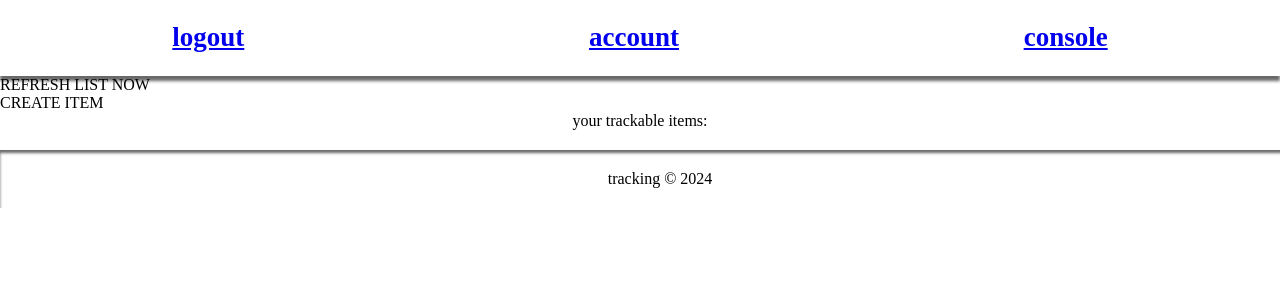
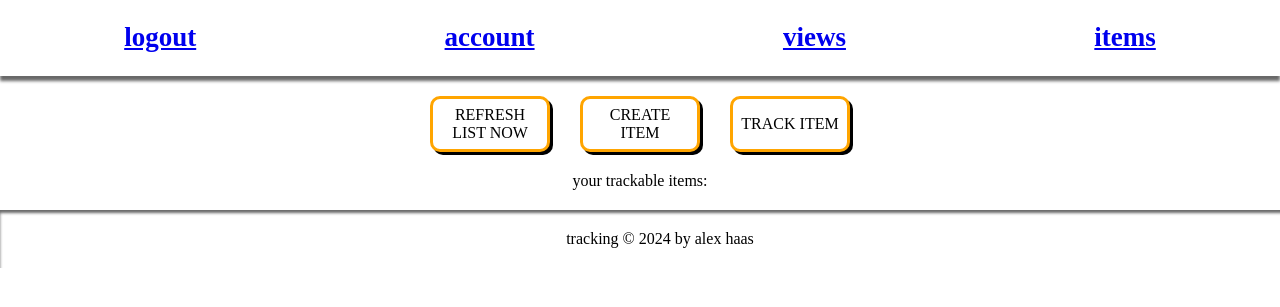
Before and after one commit to maimedlord/tracking, a Flask app: page /items_manage in a window 1280 px wide. Shown: the top 307 px of the page. Run offline with Flask 2, Linux system fonts and the light colour scheme; the visitor is signed in with stand-in values (Sample User, id 1); data that the repository does not hold is empty.

Commit message:
bypassing console to items_manage working on create item in items_manage

```diff
--- a/app.py
+++ b/app.py
@@ -213,7 +213,7 @@ def login():
         if not is_safe_url(next):
             return abort(400)
         #return redirect(url_for('account'))
-        return redirect('/console')
+        return redirect('/items_manage')
     return render_template('login.html')
 
 
--- a/static/css/base.css
+++ b/static/css/base.css
@@ -25,6 +25,9 @@ body {
     padding: 0px 0px 0px 0px;
     margin: 0px 0px 0px 0px;
 }
+.box_shadow_lr {
+    box-shadow: 3px 3px 0px black;
+}
 .box_shadow_top_bottom {
     box-shadow: inset 0px 3px 3px dimgray, 0px 5px 3px dimgray;
 }
--- a/static/css/console.css
+++ b/static/css/console.css
@@ -48,7 +48,7 @@
     justify-content: flex-end;
     width: 100%;
 }
-#submit_create_item {
+#button_create_item_submit {
     background-color: deepskyblue;
     font-size: larger;
     font-weight: bold;
--- a/static/css/items_manage.css
+++ b/static/css/items_manage.css
@@ -1,19 +1,59 @@
 #api_response {
+    align-items: center;
     background-color: chartreuse;
     color: red;
     display: none;
+    /*display: flex;*/
+    flex-direction: row;
     font-size: x-large;
+    font-weight: bold;
+    justify-content: center;
     width: 100%;
 }
+#button_create_item {
+
+}
+#button_create_item_submit {
+    background-color: deepskyblue;
+    border: orange solid 2px;
+    border-radius: 5px;
+    font-size: larger;
+    font-weight: bold;
+    padding: 5px;
+}
+#button_refresh_list {
+
+}
+#button_track_item {
+
+}
 #create_item_input {
-    background-color: chartreuse;
+    align-items: center;
+    background-color: white;
     display: none;
-    width: 100%;
+    flex-direction: column;
+    /*gap: 10px;*/
+    justify-content: center;
+    padding-top: 20px;
+    margin-top: 20px;
+    text-align: center;
 }
-#item_create {
-    background-color: aqua;
-    width: 100%;
+input {
+    text-align: center;
 }
+.item_buttons {
+    align-items: center;
+    background-color: white;
+    border: orange solid 3px;
+    border-radius: 10px;
+    display: flex;
+    flex-direction: row;
+    justify-content: center;
+    padding: 7px;
+    text-align: center;
+    width: 100px;
+}
+#item_create {}
 .item_div {
     background-color: antiquewhite;
     padding: 5px 5px 5px 5px;
@@ -28,14 +68,27 @@
     justify-content: center;
     width: 100%;
 }
-#submit_create_item {
-    background-color: deepskyblue;
-    font-size: larger;
-    font-weight: bold;
+#nav_items {
+    display: flex;
+    flex-direction: row;
+    flex-wrap: wrap;
+    justify-content: center;
+    gap: 30px;
+    margin-top: 20px;
 }
 .titles {
     display: flex;
     flex-direction: column;
+    margin-top: 20px;
     text-align: center;
     width: 100%;
 }
+#track_item_input {
+    align-items: center;
+    background-color: cornflowerblue;
+    display: none;
+    flex-direction: column;
+    gap: 10px;
+    justify-content: center;
+    margin-top: 20px;
+}
--- a/static/css/views_manage.css
+++ b/static/css/views_manage.css
@@ -1,5 +1,6 @@
 body {
-    background-image: linear-gradient(180deg, grey, white, lightgray, grey);
+    background-color: ghostwhite;
+    /*background-image: linear-gradient(180deg, cornflowerblue, white, lightgray, greenyellow);*/
 }
 .button_view_delete {
     background-color: red;
--- a/static/scripts/console.js
+++ b/static/scripts/console.js
@@ -45,7 +45,7 @@ document.getElementById('create_view_button').onclick=function (){
     }
 }
 // submit_create_item
-document.getElementById('submit_create_item').onclick=function (){
+document.getElementById('button_create_item_submit').onclick=function (){
     let item_color = document.getElementById('color').value;
     let item_keywords = document.getElementById('keywords').value;
     let item_name = document.getElementById('name').value;
--- a/static/scripts/items_manage.js
+++ b/static/scripts/items_manage.js
@@ -1,3 +1,11 @@
+let button_create_item = document.getElementById('button_create_item');
+let button_create_item_submit = document.getElementById('button_create_item_submit');
+let button_refresh_list = document.getElementById('button_refresh_list');
+let button_track_item = document.getElementById('button_track_item');
+let create_item_input = document.getElementById('create_item_input');
+let track_item_input = document.getElementById('track_item_input');
+const sleep = (delay) => new Promise((resolve) => setTimeout(resolve, delay))
+
 // refresh item list
 function refresh_item_list() {
     item_list = document.getElementById('item_list');
@@ -54,7 +62,7 @@ function refresh_item_list() {
 
 // create_item_button
 create_item_on = false;
-document.getElementById('create_item_button').onclick=function (){
+document.getElementById('button_create_item').onclick=function (){
     if (!create_item_on) {
         document.getElementById('create_item_input').style.display = 'flex';
         create_item_on = true;
@@ -65,7 +73,58 @@ document.getElementById('create_item_button').onclick=function (){
     }
 }
 // submit_create_item
-document.getElementById('submit_create_item').onclick=function (){
+// document.getElementById('button_create_item_submit').onclick=function (){
+//     let item_name = document.getElementById('name').value;
+//     let item_keywords = document.getElementById('keywords').value;
+//     let item_color = document.getElementById('color').value;
+//     console.log(item_color);
+//     const api_url = 'http://127.0.0.1:5000/item_create/' + JSON.stringify({
+//         // cannot include '#' as it messes with python decoder
+//         'color': item_color.substr(1, item_color.length),
+//         'keywords': item_keywords,
+//         'name': item_name
+//     });
+//     // NEED validate input
+//     // const request_options = {
+//     //     method: 'POST',
+//     //     body: {
+//     //         'name': item_name,
+//     //         'keywords': item_keywords
+//     //     }
+//     // };
+//
+//     fetch(api_url, {method: 'POST'})
+//         .then(response => {
+//             if (!response.ok) {
+//                 throw new Error('Network response was not ok');
+//             }
+//             return response.text();
+//         })
+//         .then(data => {
+//             //responseMessage.textContent = data;
+//             div_api_response = document.getElementById('api_response');
+//             api_response.textContent = data;
+//             api_response.style.display = 'flex';
+//             refresh_item_list();
+//         })
+//         .catch(error => {
+//             console.error('Error:', error);
+//         });
+// }
+
+/*
+    onclicks
+ */
+button_create_item.onclick=async () => {
+    button_create_item.style.boxShadow = 'inset 3px 3px 0px black';
+    track_item_input.style.display = 'none';
+    create_item_input.style.display = 'flex';
+    await sleep(1000);
+    button_create_item.style.boxShadow = '3px 3px 0px black';
+}
+button_create_item_submit.onclick=async () => {
+    button_create_item_submit.style.boxShadow = 'inset 3px 3px 0px black';
+
     let item_name = document.getElementById('name').value;
     let item_keywords = document.getElementById('keywords').value;
     let item_color = document.getElementById('color').value;
@@ -102,11 +161,27 @@ document.getElementById('submit_create_item').onclick=function (){
         .catch(error => {
             console.error('Error:', error);
         });
+
+    await sleep(1000);
+    button_create_item_submit.style.boxShadow = '3px 3px 0px black';
+}
+button_refresh_list.onclick=async () => {
+    button_refresh_list.style.boxShadow = 'inset 3px 3px 0px black';
+    refresh_item_list();
+    await sleep(1000);
+    button_refresh_list.style.boxShadow = '3px 3px 0px black';
+}
+button_track_item.onclick=async () => {
+    button_track_item.style.boxShadow = 'inset 3px 3px 0px black';
+    create_item_input.style.display = 'none';
+    track_item_input.style.display = 'flex';
+    await sleep(1000);
+    button_track_item.style.boxShadow = '3px 3px 0px black';
 }
 
-document.getElementById('r_dev').onclick=function (){
-    refresh_item_list();
-}
+/*
+    onload
+ */
 
 window.onload=function () {
     refresh_item_list();
--- a/templates/base.html
+++ b/templates/base.html
@@ -21,20 +21,23 @@
             </div>
         {% else %}
             <div>
-             <a href="{{ url_for('logout') }}"><h2>logout</h2></a>
+                <a href="{{ url_for('logout') }}"><h2>logout</h2></a>
             </div>
             <div>
-                 <a href="{{ url_for('account') }}"><h2>account</h2></a>
+                <a href="{{ url_for('account') }}"><h2>account</h2></a>
             </div>
             <div>
-                 <a href="{{ url_for('console') }}"><h2>console</h2></a>
+                <a href="{{ url_for('views_manage') }}"><h2>views</h2></a>
+            </div>
+            <div>
+                <a href="{{ url_for('items_manage') }}"><h2>items</h2></a>
             </div>
         {% endif %}
     </div>
     {% block body %}
     {% endblock %}
     <div id="base_footer">
-        <div>tracking © 2024</div>
+        <div>tracking © 2024 by alex haas</div>
     </div>
     {% block javascript_footer %}
     {% endblock %}
--- a/templates/console.html
+++ b/templates/console.html
@@ -35,7 +35,7 @@
                         color: <input autocomplete="off" id="color" name="color" required type="color">
                     </label>
                     <br>
-                    <div id="submit_create_item">create item</div>
+                    <div id="button_create_item_submit">create item</div>
                 </form>
                 <br>
                 <div id="api_response"></div>
--- a/templates/items_manage.html
+++ b/templates/items_manage.html
@@ -7,31 +7,39 @@
 {% endblock %}
 {% block body %}
     {{ message_correction }}
-    <div id="r_dev">
-        REFRESH LIST NOW
+    <div id="nav_items">
+        <div class="box_shadow_lr item_buttons" id="button_refresh_list">
+            REFRESH LIST NOW
+        </div>
+        <div class="box_shadow_lr item_buttons" id="button_create_item">
+            CREATE ITEM
+        </div>
+        <div class="box_shadow_lr item_buttons" id="button_track_item">
+            TRACK ITEM
+        </div>
     </div>
-    <div id="create_item_button">
-        CREATE ITEM
-    </div>
-    <div id="create_item_input">
-        <form id="item_create" method="post" name="item_create">
+    <div class="box_shadow_top_bottom" id="create_item_input">
+{#        <form id="item_create" method="post" name="item_create">#}
             <label>
-                name: <input autocomplete="off" id="name" name="name" required type="text">
+                <input autocomplete="off" id="name" placeholder="item name" name="name" size="40" required type="text">
             </label>
             <br>
             <label>
-                keywords: <input autocomplete="off" id="keywords" name="keywords" type="text">
+                <input autocomplete="off" id="keywords" placeholder="keywords,separated by,commas" name="keywords" size="40" type="text">
             </label>
             <br>
             <label>
-                color: <input autocomplete="off" id="color" name="color" type="color">
+                <input autocomplete="off" id="color" name="color" type="color">
             </label>
             <br>
-            <div id="submit_create_item">create item</div>
-        </form>
+            <div class="box_shadow_lr" id="button_create_item_submit">create item</div>
+{#        </form>#}
         <br>
-        <div id="api_response"></div>
     </div>
+    <div id="track_item_input">
+        track item here
+    </div>
+    <div id="api_response"></div>
     <div class="titles">your trackable items:</div>
     <div id="item_list">
     </div>
```
